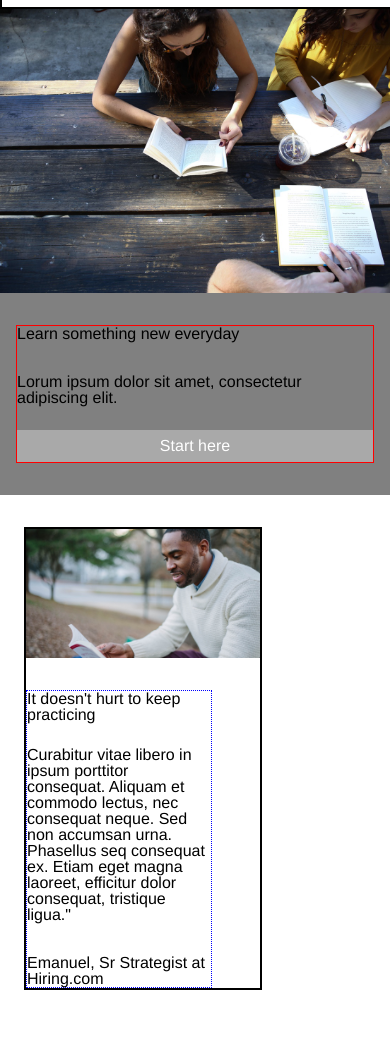
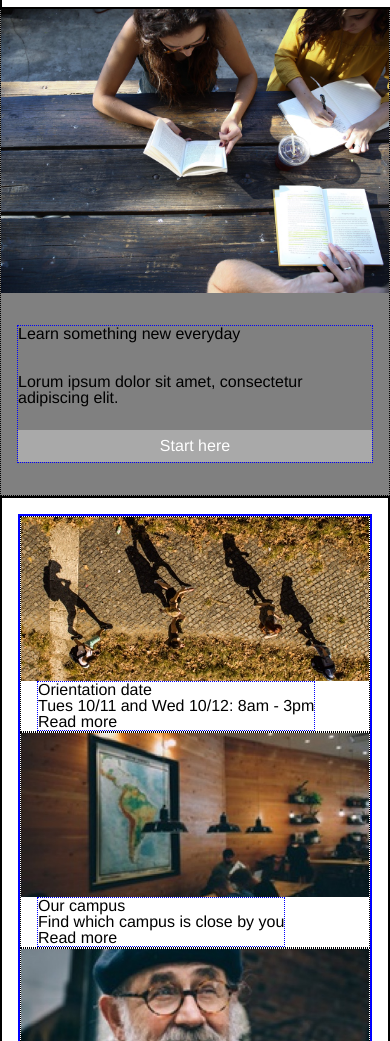
Before and after one commit to justinbaldauf/Colmar, a plain HTML site: page index.html in a window 390 px wide. Shown: the part 59-1100 px from the top of the page. Drawn offline with Linux system fonts and the light colour scheme.

Commit message:
second section mobile

```diff
--- a/index.html
+++ b/index.html
@@ -31,8 +31,9 @@
     </header>
 
     <main>
-      <!-- landing page -->
-      <div class="landing-page big-flex-wrap">
+
+<!-- landing page -->
+      <div class="landing-page image-and-text-box">
         <img src="./images/banner.jpg"/>
         <div class="flex-wrap-col">
           <h1>Learn something new everyday</h1>
@@ -43,8 +44,8 @@
         </div>
       </div>
 
-      <!-- second section -->
-      <div class="second-section big-flex-wrap">
+<!-- second section - first column. 1 image and text box-->
+      <div class="second-section">
         <div class="first-col flex-wrap-col">
           <img src="./images/information-main.jpg"/>
           <div class="flex-wrap-col">
@@ -56,7 +57,43 @@
             <span>Emanuel, Sr Strategist at Hiring.com</span>
           </div>
         </div>
+
+<!-- second section - second column.  3 image and text boxes -->
+
+        <div class="second-col flex-wrap-col">
+          <div id="orientation" class="image-and-text-box">
+            <img class="desktop" src="./images/information-orientation.jpg"/>
+            <img class="mobile" src="./images/information-orientation-mobile.jpg"/>
+            <div class="flex-wrap-col">
+              <h3>Orientation date</h3>
+              <h5>Tues 10/11 and Wed 10/12: 8am - 3pm</h5>
+              <span>Read more</span>
+            </div>
+          </div>
+          <div class="image-and-text-box">
+            <img class="desktop" src="./images/information-campus.jpg"/>
+            <img class="mobile" src="./images/information-campus-mobile.jpg"/>
+            <div class="flex-wrap-col">
+              <h3>Our campus</h3>
+              <h5>Find which campus is close by you</h5>
+              <span>Read more</span>
+            </div>
+          </div>
+          <div class="image-and-text-box">
+            <img class="desktop" src="./images/information-guest-lecture.jpg"/>
+            <img class="mobile" src="./images/information-guest-lecture-mobile.jpg"/>
+            <div class="flex-wrap-col">
+              <h3>Our guest lecture</h3>
+              <h5>Join a keynote with Oliver Sack about music in medical treatment</h5>
+              <span>Read more</span>
+            </div>
+          </div>
+        </div>
       </div>
+
+
+
+
     </main>
 
   </body>
--- a/style.css
+++ b/style.css
@@ -99,29 +99,35 @@ main {
   background-color: #f2f2f2;
 }
 
-.big-flex-wrap {
-  width: 100%;
-  height: auto;
+.landing-page {
+  /* width: 100%; */
+  background-color: Grey;
+  border: 2px black solid;
+}
+
+.image-and-text-box {
   display: flex;
   align-items: center;
-  background-color: Grey;
+  border: 1px black dotted;
+}
+
+.flex-wrap-col {
+  display: flex;
+  flex-direction: column;
+  border: 1px blue dotted;
 }
 
 .landing-page img {
   width: 60%;
   height: auto;
+  display: block;
   padding: 2rem 1.5rem;
 }
 
-.flex-wrap-col {
-  display: flex;
-  flex-direction: column;
-}
-
 .landing-page .flex-wrap-col {
-  width: 22%;
-  margin-left: 1rem;
-  border: 1px red solid;
+  width: 40%;
+  margin-left: 0.5rem;
+  margin-right: 8rem;
 }
 
 .landing-page h3 {
@@ -168,18 +174,23 @@ main {
 /* second section */
 
 .second-section {
+  /* width: 100%; */
+  display: flex;
+  padding: 2rem 0;
   background-color: white;
+  border: 2px black solid;
 }
 
-.first-col.flex-wrap-col {
+.second-section .first-col {
   width: 60%;
-  margin: 2rem 1.5rem;
-  border: 2px black solid;
+  padding: 0 1.5rem;
+  border: 2px red solid;
 }
 
 .second-section .first-col img {
   width: 100%;
   height: auto;
+  display: block;
   padding-bottom: 2rem;
 }
 
@@ -192,3 +203,65 @@ main {
   padding-top: 1.5rem;
   padding-bottom: 2rem;
 }
+
+.second-col {
+  width: 40%;
+  border: 2px blue solid;
+}
+
+.second-col .image-and-text-box img {
+  width: 35%;
+  height: auto;
+  display: block;
+  padding: 1rem;
+}
+
+#orientation img {
+  padding-top: 0;
+}
+
+.second-section .second-col .mobile {
+  display: none;
+}
+
+/* second section - for screen width of 520px or smaller: */
+@media only screen and (max-width: 520px) {
+
+.second-section .first-col {
+  display: none;
+  }
+
+.second-section .second-col .desktop {
+  display: none;
+  }
+
+.second-section .second-col .mobile {
+  width: 100%;
+  display: block;
+  }
+
+.second-section {
+  padding: 1rem;
+  margin-bottom: 1rem;
+  }
+
+.second-col {
+  width: 100%;
+  }
+
+.second-col .image-and-text-box {
+  flex-direction: column;
+  align-items: flex-start;
+  }
+
+.second-col .image-and-text-box img {
+  width: 100%;
+  height: auto;
+  display: block;
+  padding: 0;
+  }
+
+.second-col .flex-wrap-col {
+  margin-left: 1rem;
+  }
+}
```
